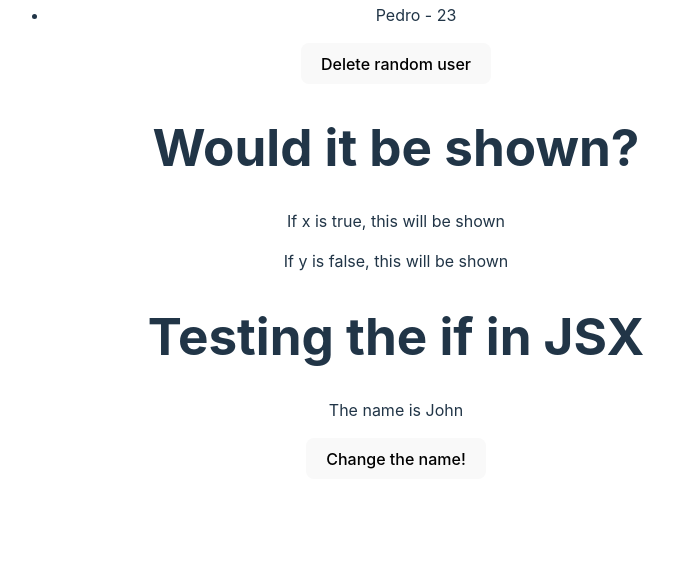
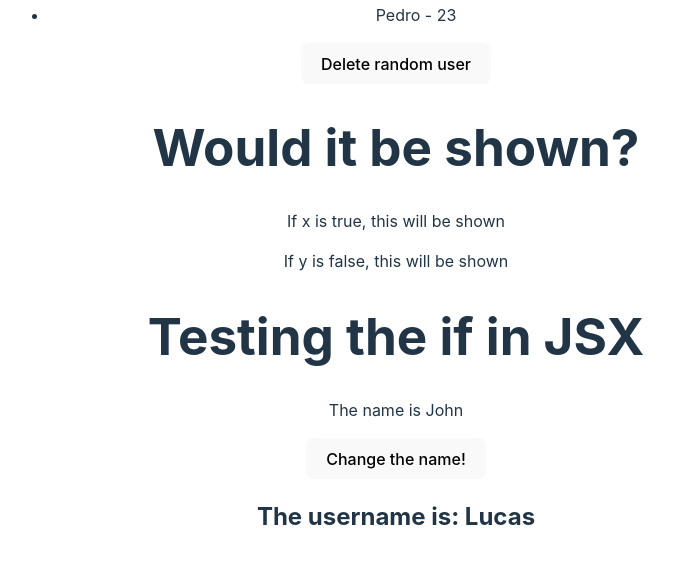
Before and after one commit to Lucas31394/React-Udemy, a React (Vite) app in the folder 3_advancingInReact/: page / in a window 1280 px wide. Shown: the part 1414-1977 px from the top of the page, without its empty margins (244-918 px from the left). Built offline with nearby package versions, Linux system fonts and the light colour scheme.

Commit message:
introduction to props

```diff
--- a/3_advancingInReact/src/App.jsx
+++ b/3_advancingInReact/src/App.jsx
@@ -7,9 +7,11 @@ import City from './assets/city.jpg'
 import ManageData from './components/ManageData'
 import ListRenderer from './components/ListRenderer'
 import ConditionalRenderer from './components/ConditionalRenderer'
+import ShowUsername from './components/ShowUsername'
 
 function App() {
   const [count, setCount] = useState(0)
+  const [username] = useState("Lucas")
 
   return (
     <>
@@ -26,6 +28,7 @@ function App() {
         <ManageData/>
         <ListRenderer/>
         <ConditionalRenderer />
+        <ShowUsername user={username}/>
       </div>
     </>
   )
--- /dev/null
+++ b/3_advancingInReact/src/components/ShowUsername.jsx
@@ -0,0 +1,9 @@
+import React from 'react'
+
+const ShowUsername = (props) => {
+  return (
+    <h2>The username is: {props.user}</h2>
+  )
+}
+
+export default ShowUsername
```
